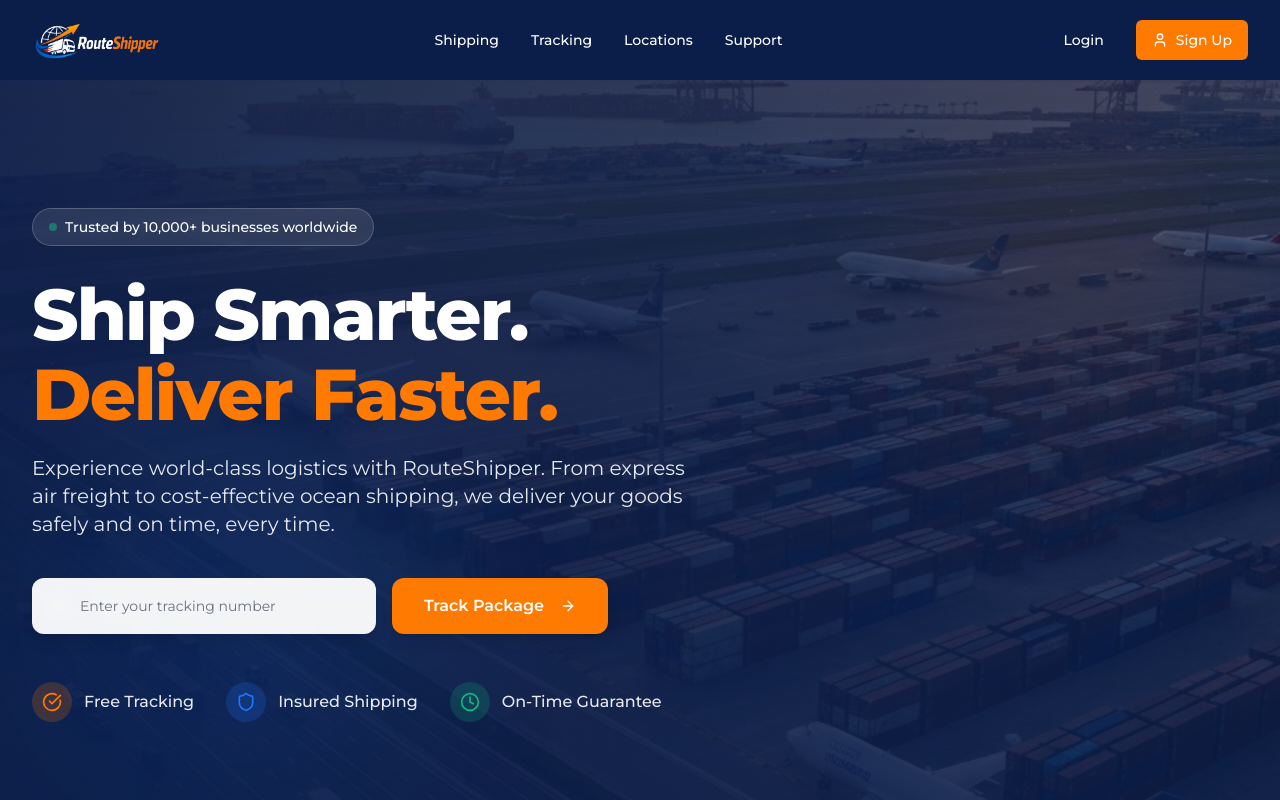
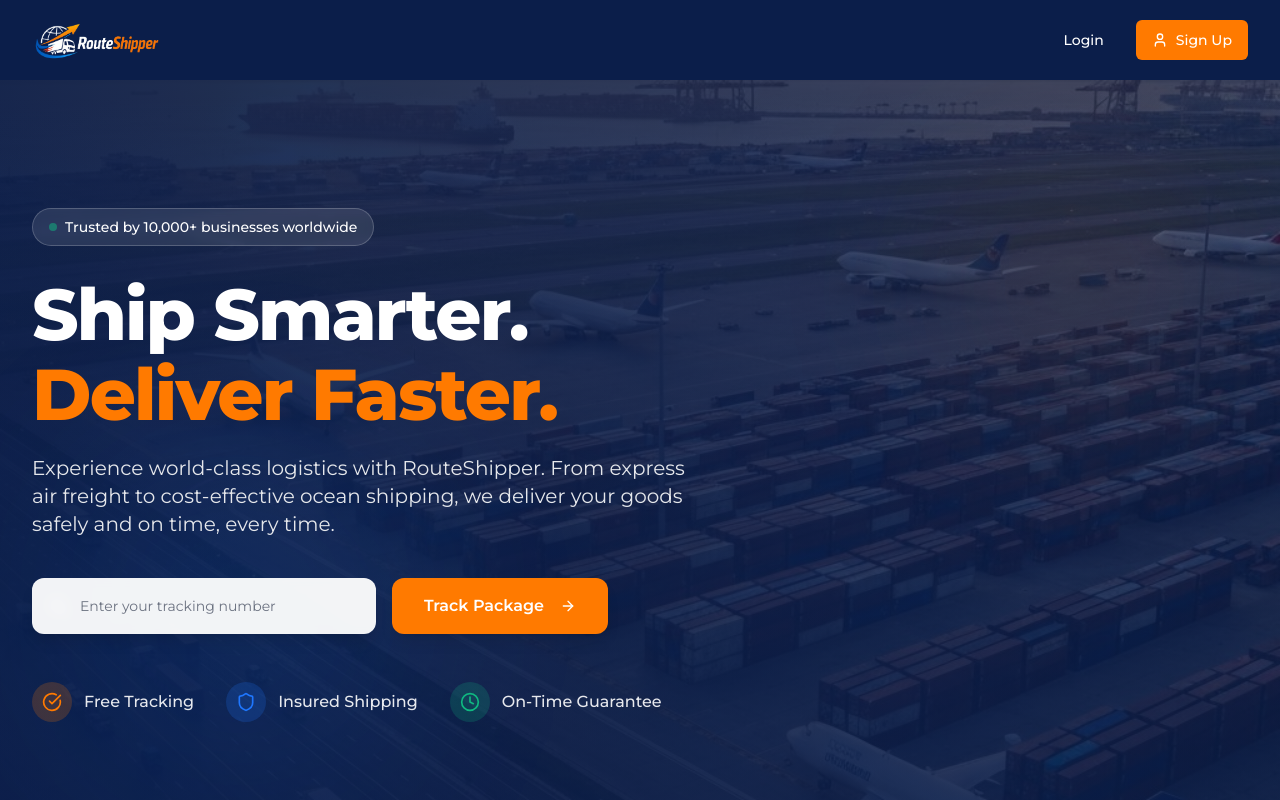
Before and after one commit to safeHeavens/routeShipper, a Next.js app: page / in a window 1280 px wide. Shown: the top 800 px of the page. Built offline with nearby package versions, Linux system fonts and the light colour scheme.

Commit message:
Update navbar.tsx

```diff
--- a/components/navbar.tsx
+++ b/components/navbar.tsx
@@ -84,7 +84,7 @@ export function Navbar() {
           </div>
 
           {/* Desktop Navigation */}
-          <div ref={menuItemsRef} className="hidden lg:flex lg:items-center lg:gap-8">
+          <div ref={menuItemsRef} className="hidden -lg:flex lg:items-center lg:gap-8">
             {navItems.map((item) => (
               <Link
                 key={item.href}
```
